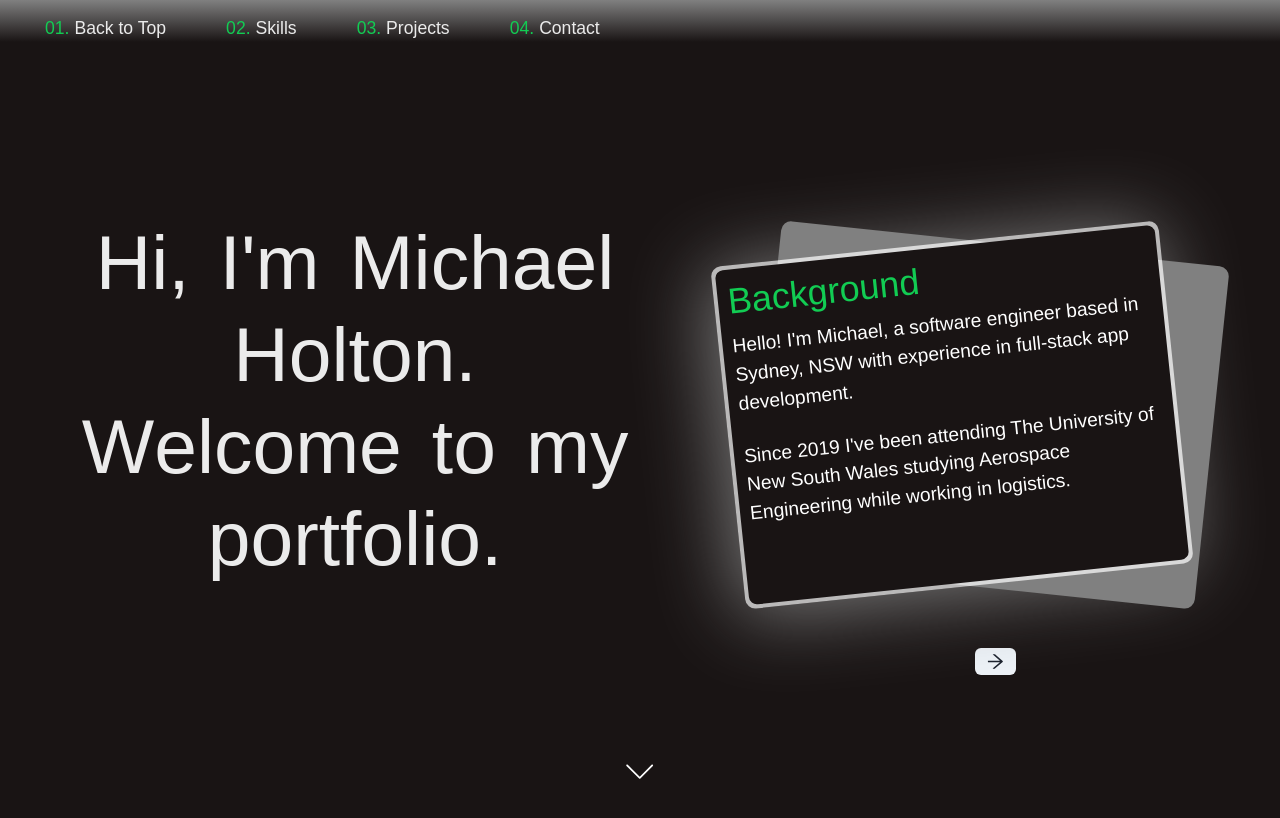
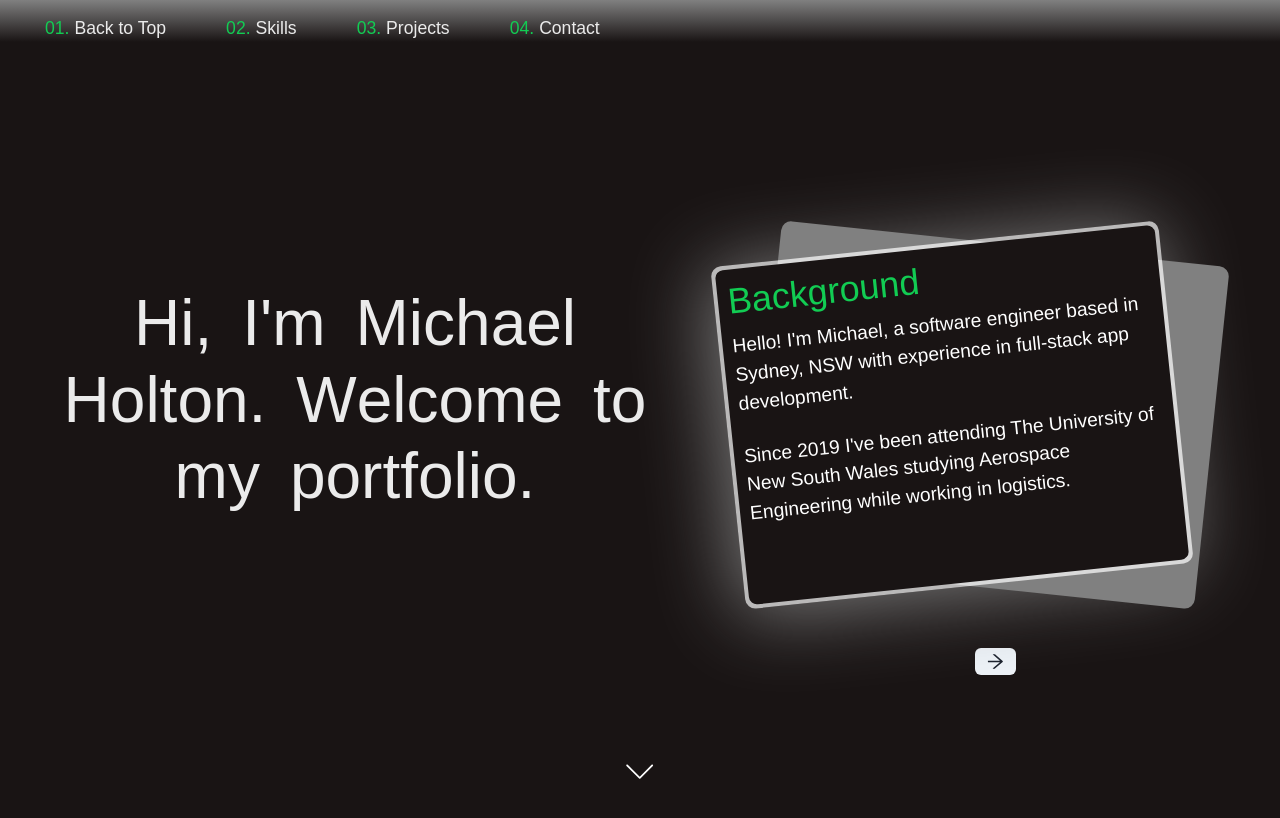
Before and after one commit to mikey712712/Portfolio, a React (Create React App) app: page / in a window 1280 px wide. Shown: the top 818 px of the page. Built offline with nearby package versions, Linux system fonts and the light colour scheme; a web font is replaced by a local one.

Commit message:
slight styling changes

```diff
--- a/src/components/Contact.js
+++ b/src/components/Contact.js
@@ -3,8 +3,8 @@ import { Box, Flex, Image, Link, Text } from "@chakra-ui/react"
 export default function Contact({ scrollLevel }) {
 	return (
 		<Flex
-			opacity={scrollLevel > window.outerHeight * 2.1 ? 1 : 0}
-			top={scrollLevel > window.outerHeight * 2.1 ? "80px" : "0"}
+			opacity={scrollLevel > window.innerHeight * 1.7 ? 1 : 0}
+			top={scrollLevel > window.innerHeight * 1.7 ? "80px" : "0"}
 			transition={"800ms"}
 			position={"relative"}
 			m={["0", , , "150px 0"]}
--- a/src/components/Welcome.js
+++ b/src/components/Welcome.js
@@ -31,7 +31,7 @@ export default function Welcome({ tabWidth, scrollLevel }) {
 							fontWeight={"400"}
 							transition={"400ms"}
 							color="#ebebeb"
-							fontSize={["2.6em", "3.2em", "4.8em"]}
+							fontSize={["2.6em", "3.2em", "4em"]}
 							cursor={"default"}
 							className="welcome-char"
 							fontFamily={"Sono, sans-serif"}
@@ -79,7 +79,7 @@ export default function Welcome({ tabWidth, scrollLevel }) {
 					justify="center"
 					boxSizing="border-box"
 					w={["100%", "100%", "100%", "55%"]}
-					p={["10px", "10px", "10px", "30px"]}
+					p={["10px", "10px", "10px", "5px"]}
 					h={["fit-content", "fit-content", "fit-content", "100%"]}
 					color={"black"}
 				>
```
